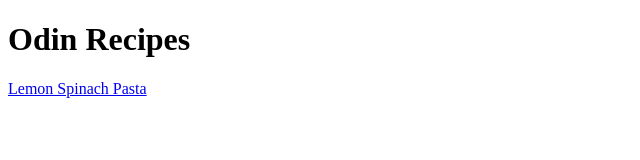
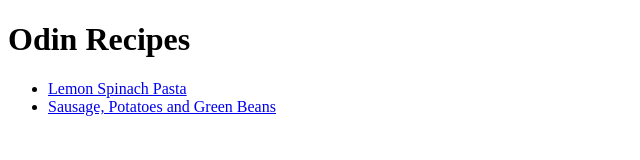
Before and after one commit to puttingwordstogether/odin-recipes, a plain HTML site: page index.html in a window 1280 px wide. Shown: the whole page, without its empty margins (0-640 px from the left). Drawn offline with Linux system fonts and the light colour scheme.

Commit message:
added sausage, potatoes, green beans

```diff
--- a/index.html
+++ b/index.html
@@ -8,6 +8,13 @@
 </head>
 <body>
     <h1>Odin Recipes</h1>
-    <a href="lemon-spinach-pasta.html">Lemon Spinach Pasta</a>
+    <ul>
+        <li>
+            <a href="lemon-spinach-pasta.html">Lemon Spinach Pasta</a>
+        </li>
+        <li>
+            <a href="sausage-potatoes-green-beans.html">Sausage, Potatoes and Green Beans</a>
+        </li>
+        </ul>
 </body>
 </html>
```
Also changed, not shown: sausage-potatoes-green-beans.html (+1 -1 lines).
